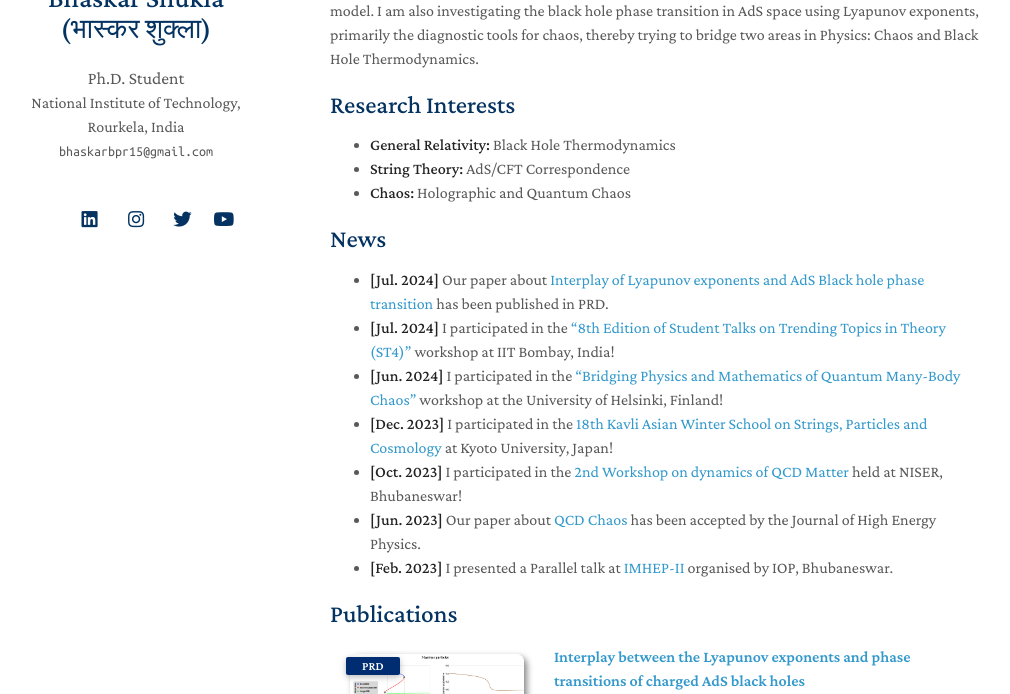
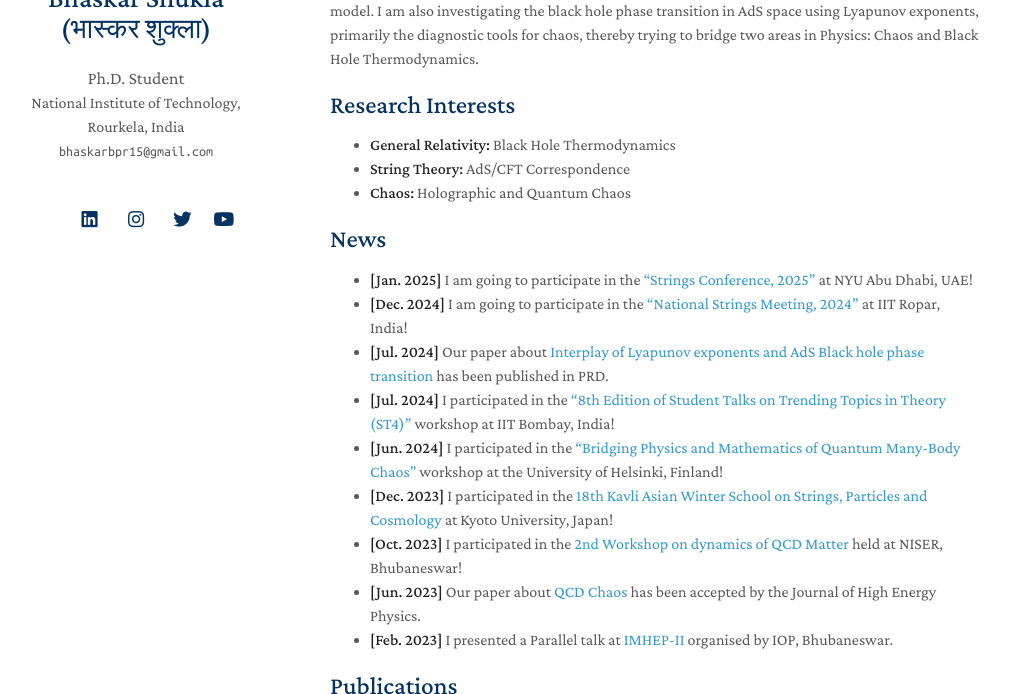
Before and after one commit to bhaskarspace/bhaskarspace.github.io, a Jekyll site: the page built from index.md, in a window 1280 px wide and 900 px high, cut to the strip 206-900 px from the top of the window. Shown: the whole strip, without its empty margins (140-1150 px from the left). Built offline with Jekyll 4.4.1, drawn with Linux system fonts in a browser that asks for light colours; nearby versions of some CDN libraries; a style sheet for code colours, icons or effects is not loaded; our own code applies the rules of GitHub Pages for plain Markdown files.

Commit message:
Update index.md
added details about upcoming conferences

```diff
--- a/index.md
+++ b/index.md
@@ -14,6 +14,8 @@ I am a Senior Research Fellow at the Department of Physics and Astronomy, Nation
 
 ## News
 
+- **[Jan. 2025]** I am going to participate in the [“Strings Conference, 2025”](https://nyuad.nyu.edu/en/academics/divisions/science/strings-conference-2025-abu-dhabi.html) at NYU Abu Dhabi, UAE!
+- **[Dec. 2024]** I am going to participate in the [“National Strings Meeting, 2024”](https://iitrpr.ac.in/nsm/) at IIT Ropar, India!
 - **[Jul. 2024]** Our paper about [Interplay of Lyapunov exponents and AdS Black hole phase transition](https://doi.org/10.1103/PhysRevD.110.024068) has been published in PRD.
 - **[Jul. 2024]** I participated in the [“8th Edition of Student Talks on Trending Topics in Theory (ST4)”](https://st4physics.wixsite.com/home) workshop at IIT Bombay, India!
 - **[Jun. 2024]** I participated in the [“Bridging Physics and Mathematics of Quantum Many-Body Chaos”](https://www.helsinki.fi/en/conferences/bridging-physics-and-mathematics-quantum-many-body-chaos) workshop at the University of Helsinki, Finland!
```
